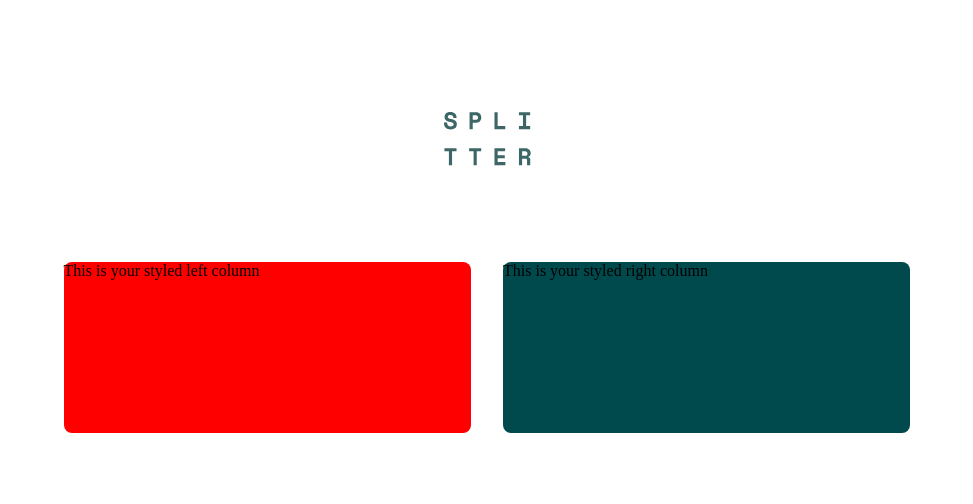
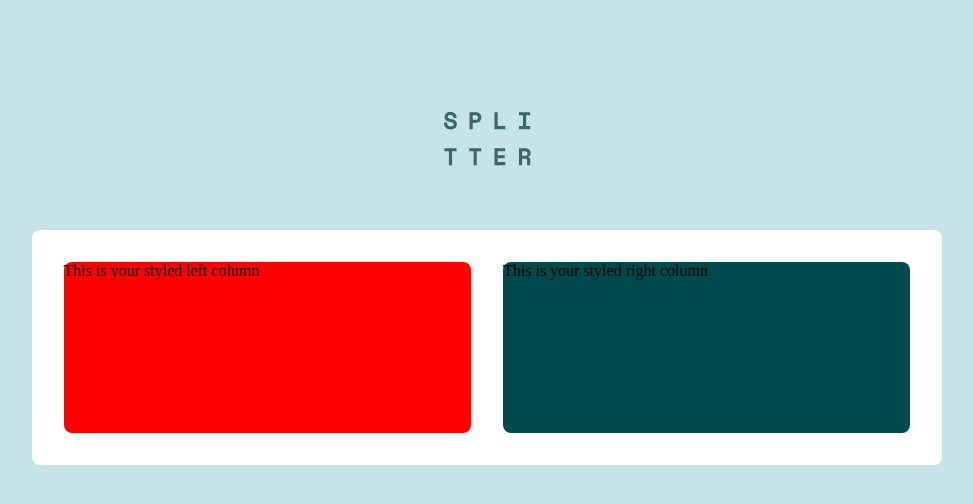
Before and after one commit to Xize-Wu/tip-calculator-app, a React (Vite) app: page / in a window 1280 px wide. Shown: the top 504 px of the page, without its empty margins (153-1126 px from the left). Built offline with nearby package versions, Linux system fonts and the light colour scheme.

Commit message:
create global style

```diff
--- a/src/styles/GlobalStyles.ts
+++ b/src/styles/GlobalStyles.ts
@@ -9,6 +9,11 @@ const GlobalStyle = createGlobalStyle`
         --light-grayish-cyan: hsl(185, 41%, 84%);
         --very-light-grayish-cyan: hsl(189, 41%, 97%);
         --white: hsl(0, 0%, 100%);
+        --app-bg-color: #C5E4E7;
+    }
+
+    body{
+        background-color: var(--app-bg-color);
     }
 `;
 
```
